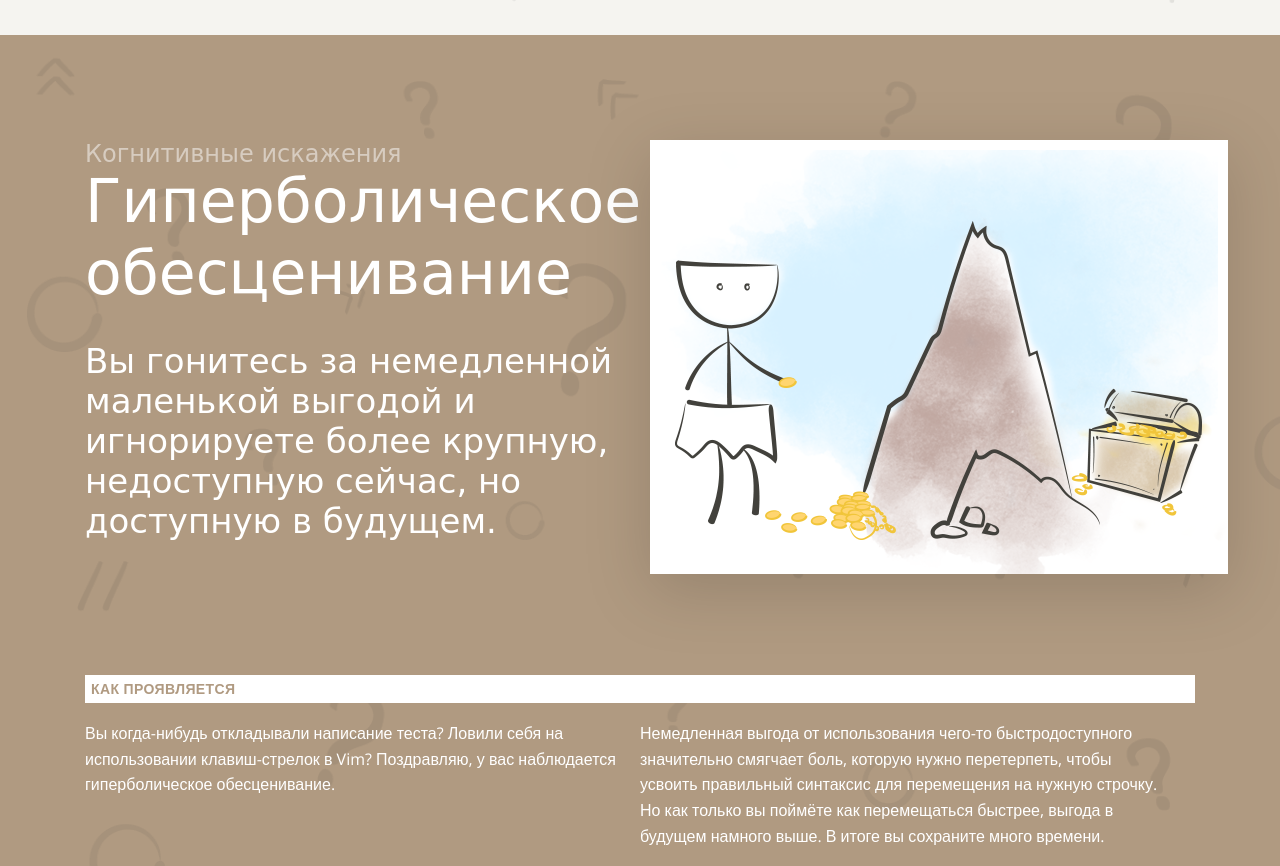
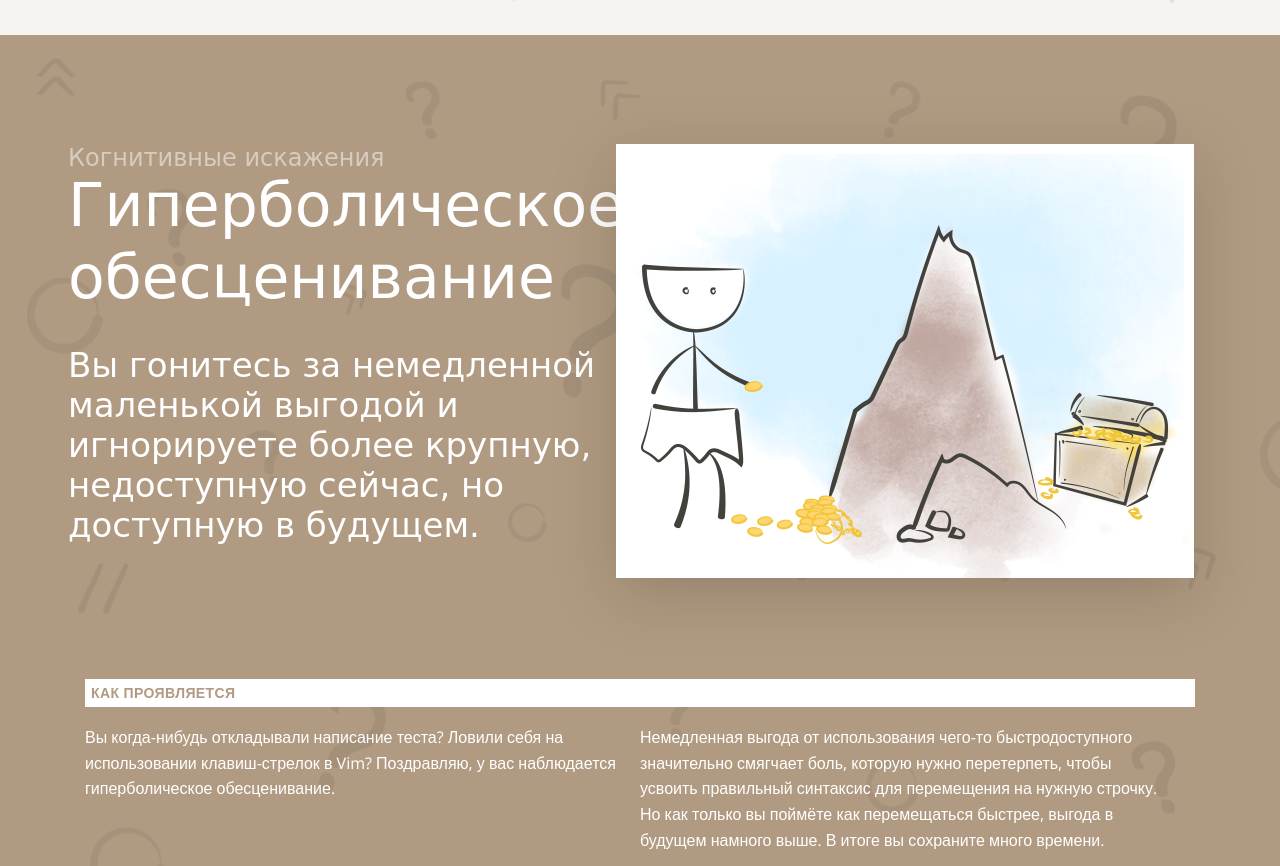
Before and after one commit to olykorotkevich/layout-designer-project-lvl1, a website: page src/index.html in a window 1280 px wide. Shown: the part 5422-6288 px from the top of the page. Drawn offline with nearby package versions, Linux system fonts and the light colour scheme; a web font is replaced by a local one.

Commit message:
hfgnmooooj

```diff
--- a/src/styles/style.css
+++ b/src/styles/style.css
@@ -412,9 +412,8 @@ header::before,
 
 .hiperbola-item {
   width: 50%;
-  margin-top: -5px;
-  width: 50%;
-  margin-left: -10px;
+  margin-top: -1px;
+  margin-left: -27px;
   padding: 10px;
 }
 
```
